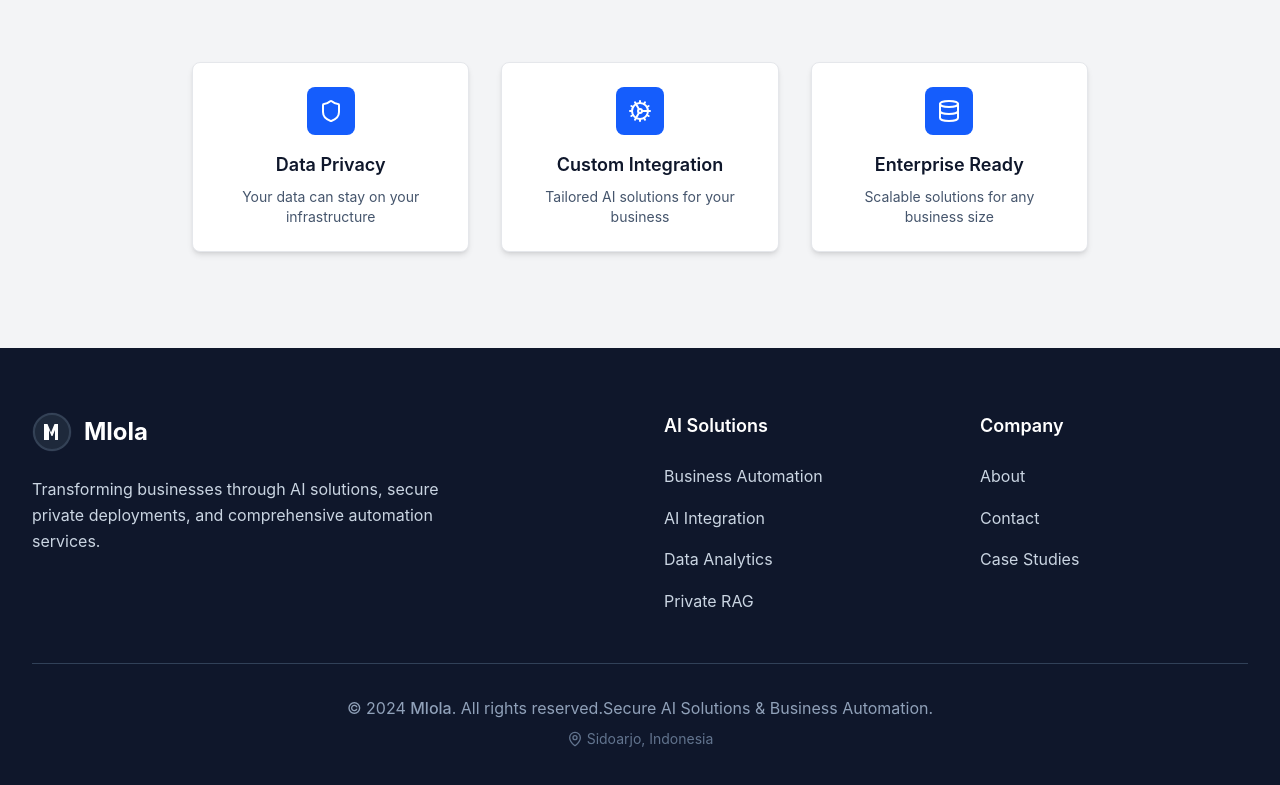
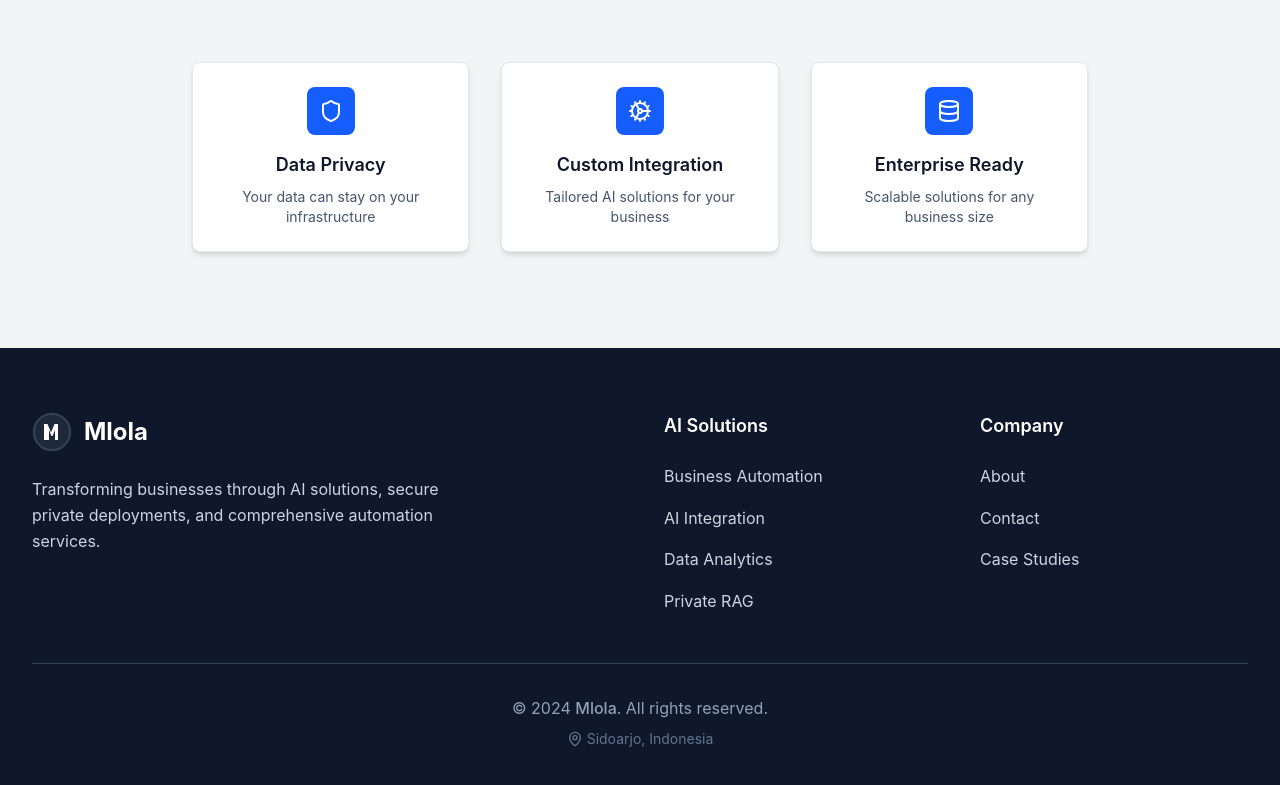
Before and after one commit to Fikrifrds/mlola, a Next.js app: page / in a window 1280 px wide. Shown: the part 4379-5164 px from the top of the page. Built offline with nearby package versions, Linux system fonts and the light colour scheme.

Commit message:
remove text on footer

```diff
--- a/app/page.js
+++ b/app/page.js
@@ -556,7 +556,6 @@ export default function Home() {
             <div className="border-t border-slate-700 mt-12 pt-8 text-center">
               <div className="text-slate-400">
                 © 2024 <span className="font-medium">Mlola</span>. All rights reserved.
-                <span className="hidden sm:inline">Secure AI Solutions & Business Automation.</span>
               </div>
               <div className="text-slate-500 text-sm mt-2 flex items-center justify-center">
                 <MapPin className="inline-block w-4 h-4 mr-1" />
```
